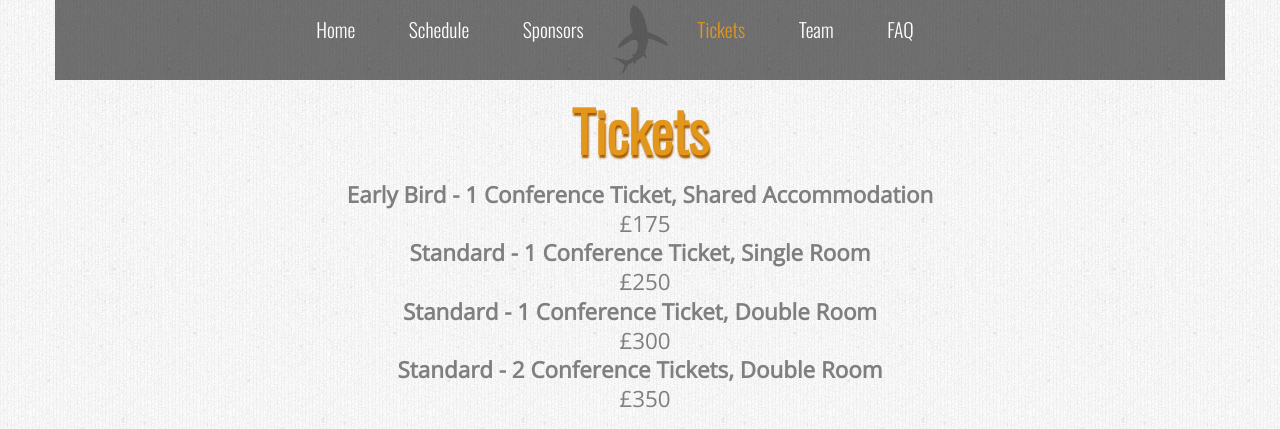
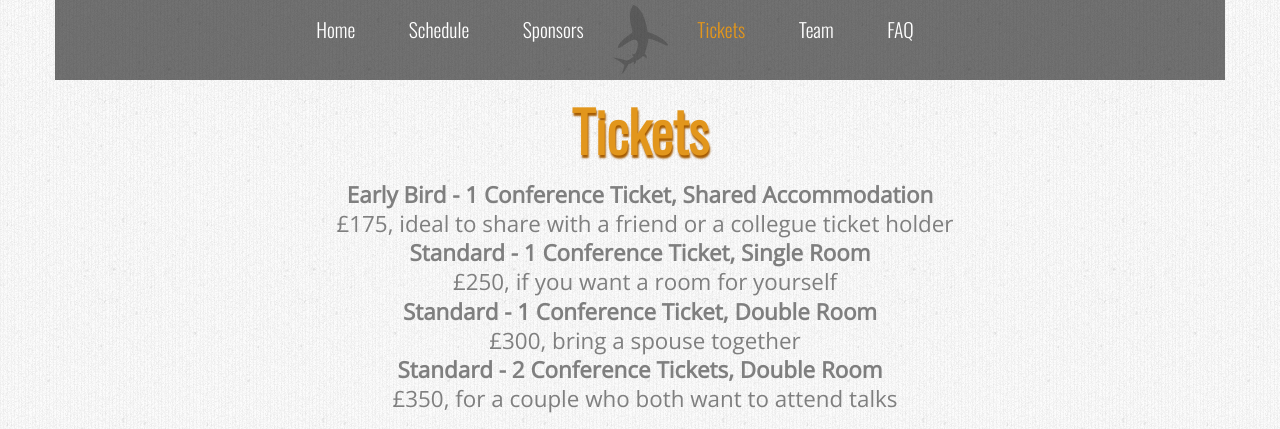
Before and after one commit to whiskyweb/whiskyweb-website, a Jekyll site: the page built from tickets.html, in a window 1280 px wide and 900 px high, cut to the strip 0-429 px from the top of the window. Built offline with Jekyll 4.4.1, drawn with Linux system fonts in a browser that asks for light colours; nearby versions of some CDN libraries.

Commit message:
Make ticket types more clear

```diff
--- a/tickets.html
+++ b/tickets.html
@@ -8,13 +8,13 @@ title: Tickets
 <div class="light-bg">
     <dl id="prices">
         <dt>Early Bird - 1 Conference Ticket, Shared Accommodation</dt>
-        <dd>&pound;175</dd>
+        <dd>&pound;175, ideal to share with a friend or a collegue ticket holder</dd>
         <dt>Standard - 1 Conference Ticket, Single Room</dt>
-        <dd>&pound;250</dd>
+        <dd>&pound;250, if you want a room for yourself</dd>
         <dt>Standard - 1 Conference Ticket, Double Room</dt>
-        <dd>&pound;300</dd>
+        <dd>&pound;300, bring a spouse together</dd>
         <dt>Standard - 2 Conference Tickets, Double Room</dt>
-        <dd>&pound;350</dd>
+        <dd>&pound;350, for a couple who both want to attend talks</dd>
     </dl>
     <div style="width:100%; text-align:left;" >
         <iframe  src="http://www.eventbrite.co.uk/tickets-external?eid=3012507491&ref=etckt&v=2" frameborder="0" height="214" width="100%" vspace="0" hspace="0" marginheight="5" marginwidth="5" scrolling="auto" allowtransparency="true"></iframe>
```
